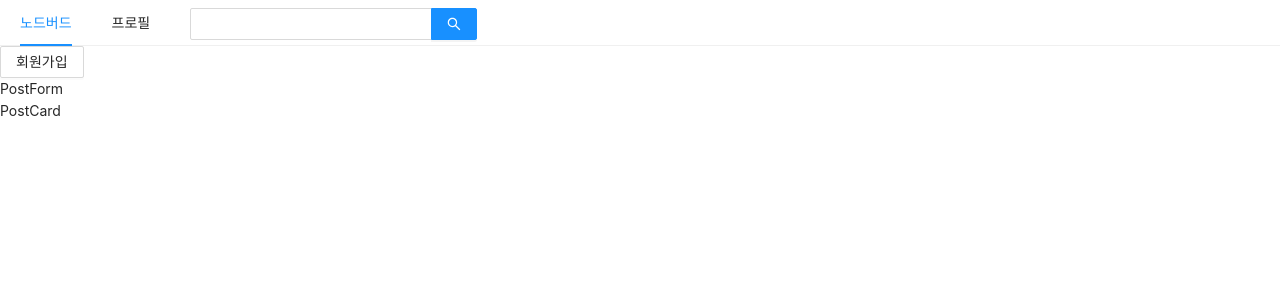
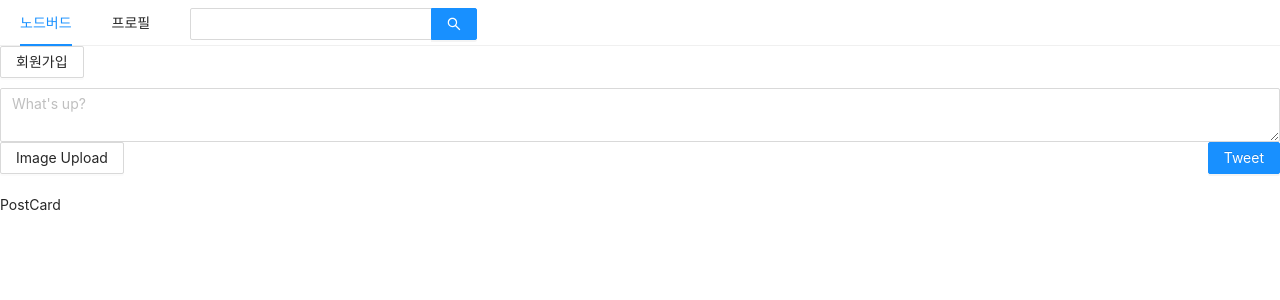
Before and after one commit to yoophi/nodebird-front-react, a Next.js app: page / in a window 1280 px wide. Shown: the top 300 px of the page. Built offline with nearby package versions, Linux system fonts and the light colour scheme.

Commit message:
✨ UPDATE: PostForm

```diff
--- a/components/PostForm.js
+++ b/components/PostForm.js
@@ -1,7 +1,50 @@
-import React from "react";
+import { Button, Form, Input } from "antd";
+import React, { useCallback, useRef } from "react";
+
+const dummy = {
+  isLoggedIn: true,
+  imagePaths: [],
+  mainPosts: [
+    {
+      User: {
+        id: 1,
+        nickname: "sample",
+      },
+      content: "First post",
+      img: "http://via.placeholder.com/450x600",
+    },
+  ],
+};
 
 const PostForm = () => {
-  return <div>PostForm</div>;
+  const imageInput = useRef();
+  const onClickImageUpload = useCallback(() => {
+    imageInput.current.click();
+  }, [imageInput.current]);
+  return (
+    <Form style={{ margin: "10px 0 20px" }} encType="multipart/form-data">
+      <Input.TextArea maxLength={140} placeholder="What's up?"></Input.TextArea>
+      <div>
+        <input type="file" multiple hidden ref={imageInput} />
+        <Button onClick={onClickImageUpload}>Image Upload</Button>
+        <Button type="primary" style={{ float: "right" }} htmlType="submit">
+          Tweet
+        </Button>
+      </div>
+      <div>
+        {dummy.imagePaths.map((v) => {
+          return (
+            <div key={v} style={{ display: "inline-block" }}>
+              <img src={`${v}`} style={{ width: "200px" }} alt={v} />
+              <div>
+                <Button>Remove</Button>
+              </div>
+            </div>
+          );
+        })}
+      </div>
+    </Form>
+  );
 };
 
 export default PostForm;
```
